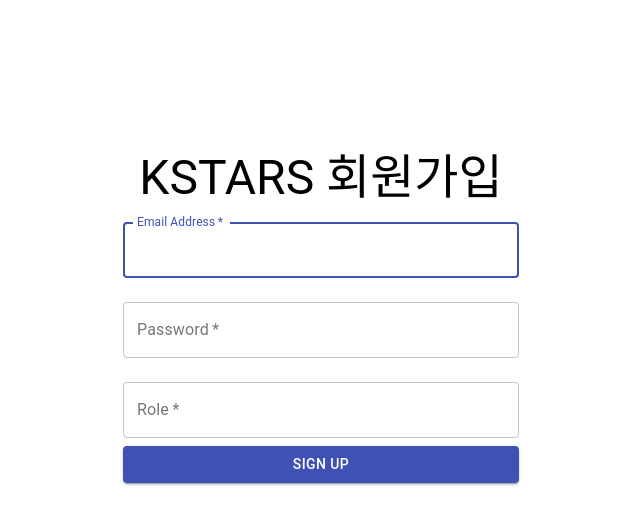
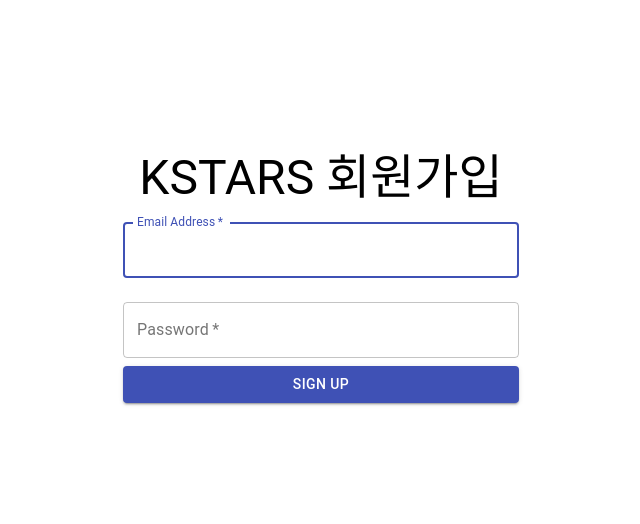
Before and after one commit to seobi-97/waveform, a React (Create React App) app: page /waveform/signup in a window 1280 px wide. Shown: the top 524 px of the page, without its empty margins (319-959 px from the left). Built offline with nearby package versions, Linux system fonts and the light colour scheme.

Commit message:
로그인 회원가입 수정

```diff
--- a/src/Components/Pages/Login/LoginContainer.js
+++ b/src/Components/Pages/Login/LoginContainer.js
@@ -2,6 +2,10 @@
 import LoginPresenter from "./LoginPresenter";
 import axios from "axios";
 
+const AWS =
+  "http://ec2-3-86-166-99.compute-1.amazonaws.com:8080/cosmos/kStars/signIn";
+
+const LOCAL = "http://192.168.0.10:8080/cosmos/kStars/signIn";
 class LoginContainer extends Component {
   constructor(props) {
     super(props);
@@ -22,23 +26,17 @@
   sendCred = (event) => {
     event.preventDefault();
     const { email, password } = this.state;
-
-    // axios({
-    //   method: "post",
-    //   url: "ec2-3-86-166-99.compute-1.amazonaws.com:8080/cosmos/kStars/signUp",
-    //   data: { email, password, role: "mom" },
-    // })
     axios
-      .post(
-        "http://ec2-3-86-166-99.compute-1.amazonaws.com:8080/cosmos/kStars/signIn",
-        { email, password }
-      )
+      .post(AWS, {
+        email,
+        password,
+      })
       .then((res) => {
         console.log(res);
         this.props.updateUserToken(res.data);
       })
       .catch((error) => {
-        console.log("error", error.response);
+        console.log("login error", error);
         alert("틀린 이메일 혹은 비밀번호입니다.");
       });
   };
--- a/src/Components/Pages/SignUp/SignUpContainer.js
+++ b/src/Components/Pages/SignUp/SignUpContainer.js
@@ -2,13 +2,17 @@
 import SignUpPresenter from "./SignUpPresenter";
 import axios from "axios";
 
+const AWS =
+  "http://ec2-3-86-166-99.compute-1.amazonaws.com:8080/cosmos/kStars/signUp";
+
+const LOCAL = "http://192.168.0.10:8080/cosmos/kStars/signUp";
 class SignUpContainer extends Component {
   constructor(props) {
     super(props);
     this.state = {
       email: "",
       password: "",
-      role: "",
+      status: null,
     };
     this.updateCred = this.updateCred.bind(this);
     this.sendCred = this.sendCred.bind(this);
@@ -20,33 +24,45 @@
     });
   };
 
-  sendCred = (event) => {
+  // sendCred = (event) => {
+  //   event.preventDefault();
+  //   const { email, password, role } = this.state;
+  //   axios
+  //     .post(AWS, { email, password, role })
+  //     .then((res) => {
+  //       console.log(res);
+  //     })
+  //     .catch((error) => {
+  //       console.log("error", error.response);
+  //       alert("모든 칸을 입력해주세요.");
+  //     });
+  // };
+
+  sendCred = async (event) => {
     event.preventDefault();
-    const { email, password, role } = this.state;
-    axios
-      .post(
-        "http://ec2-3-86-166-99.compute-1.amazonaws.com:8080/cosmos/kStars/signUp",
-        { email, password, role }
-      )
-      .then((res) => {
-        console.log(res);
-      })
-      .catch((error) => {
-        console.log("error", error.response);
-        alert("모든 칸을 입력해주세요.");
+    const { email, password } = this.state;
+    try {
+      const result = await axios.post(AWS, {
+        email,
+        password,
       });
+      console.log("sign up result", result);
+      this.setState({ status: result.status });
+    } catch (error) {
+      console.log("sign up error", error);
+    }
   };
 
   render() {
-    const { email, password, role } = this.state;
+    const { email, password, status } = this.state;
     const { sendCred, updateCred } = this;
-    // console.log("Sign Up Creds", email, password, role, status);
+    // console.log("Sign Up Creds", email, password, status);
     return (
       <SignUpPresenter
         creds={{
           email,
           password,
-          role,
+          status,
           sendCred,
           updateCred,
         }}
--- a/src/Components/Pages/SignUp/SignUpPresenter.js
+++ b/src/Components/Pages/SignUp/SignUpPresenter.js
@@ -1,5 +1,5 @@
 import React from "react";
-import { Link } from "react-router-dom";
+import { useHistory } from "react-router-dom";
 import { makeStyles } from "@material-ui/core/styles";
 import Button from "@material-ui/core/Button";
 import TextField from "@material-ui/core/TextField";
@@ -28,9 +28,15 @@
 }));
 
 const SignUpPresenter = ({
-  creds: { email, password, role, sendCred, updateCred },
+  creds: { email, password, status, sendCred, updateCred },
 }) => {
   const classes = useStyles;
+  const history = useHistory();
+  const goBack = (status) => {
+    if (status === 201) history.push("/waveform");
+    else alert("회원가입에 실패하였습니다.");
+  };
+
   return (
     <Container style={{ marginTop: 150 }} component="main" maxWidth="xs">
       <div className={classes.paper}>
@@ -62,19 +68,17 @@
             value={password}
             onChange={(event) => updateCred(event, "password")}
           />
-          <TextField
-            variant="outlined"
-            margin="normal"
-            required
+          <Button
+            type="submit"
             fullWidth
-            name="role"
-            label="Role"
-            type="role"
-            id="role"
-            value={role}
-            onChange={(event) => updateCred(event, "role")}
-          />
-          {email && password && role ? (
+            variant="contained"
+            color="primary"
+            className={classes.submit}
+            // onClick={() => goBack(status)}
+          >
+            Sign Up
+          </Button>
+          {/* {email && password ? (
             <Link to={"/waveform"}>
               <Button
                 type="submit"
@@ -96,7 +100,7 @@
             >
               Sign Up
             </Button>
-          )}
+          )} */}
         </form>
       </div>
     </Container>
```
